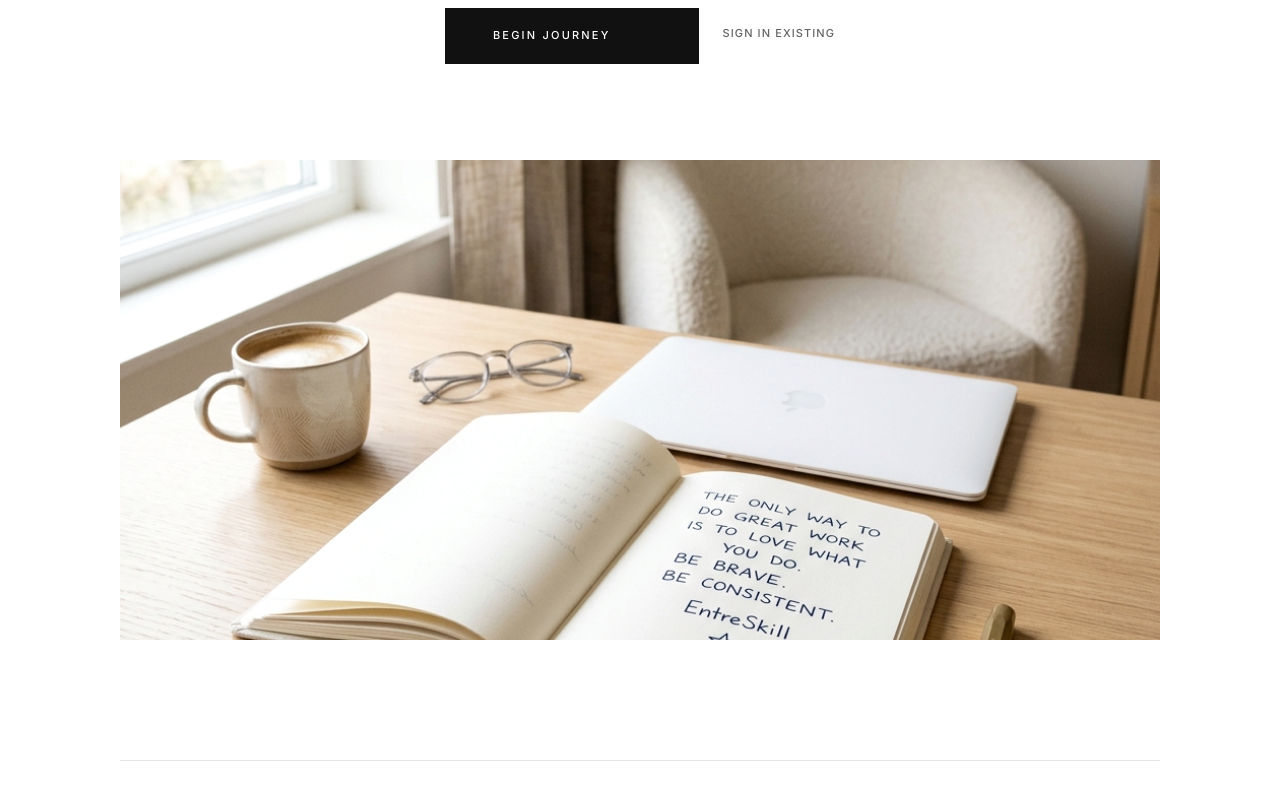
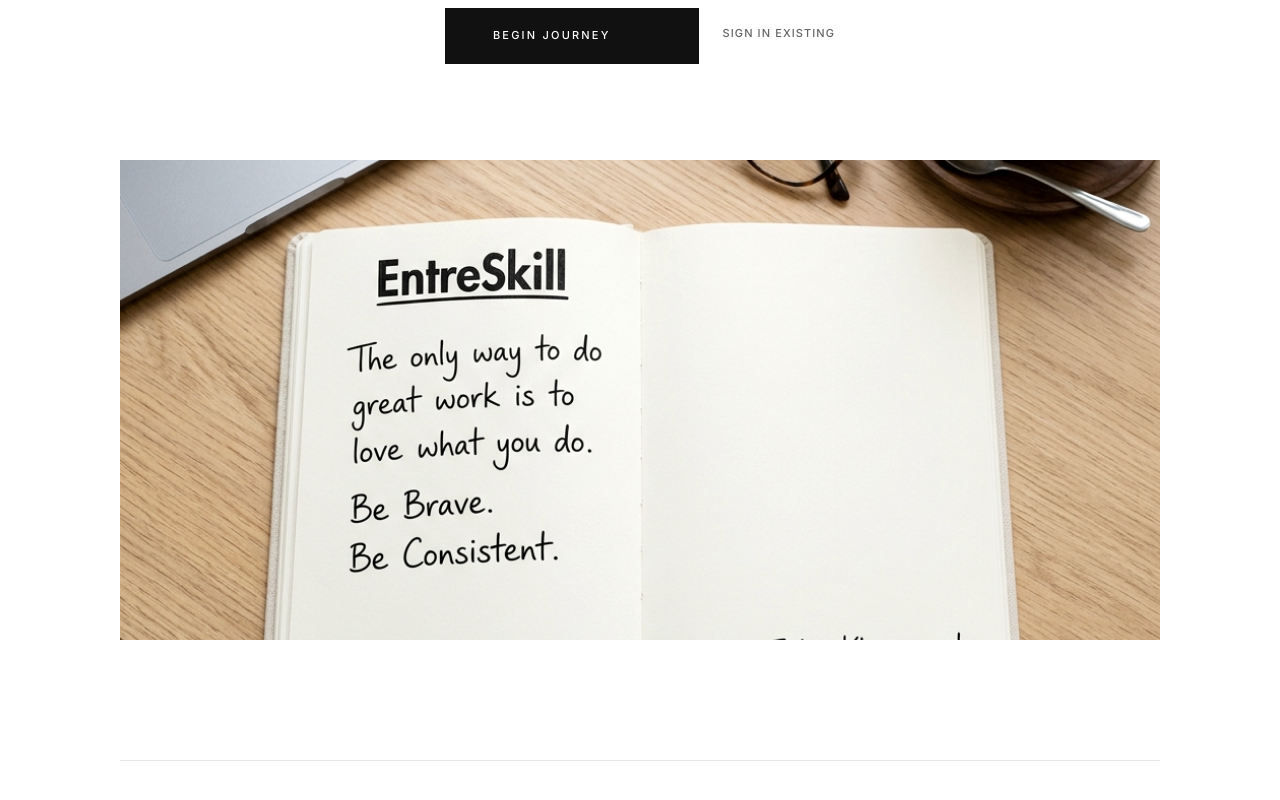
Before and after one commit to IshaKhangarot10/Entre-Skill-Hub-, a Next.js app in the folder client/: page / in a window 1280 px wide. Shown: the part 684-1484 px from the top of the page. Built offline with nearby package versions, Linux system fonts and the light colour scheme; no server answers; a web font is replaced by a local one.

Commit message:
fix: regenerate landing page hero image to include complete handwritten quote and branding in frame

```diff
--- a/client/src/app/page.js
+++ b/client/src/app/page.js
@@ -55,7 +55,7 @@ export default function HomePage() {
 
         <div className="max-w-6xl mx-auto w-full mt-24 overflow-hidden relative" style={{ height: 'min(600px, 60vh)' }}>
           <img
-            src="/images/diary_desk_hero.png"
+            src="/images/diary_desk_hero_v2.png"
             alt="Minimalist modern workspace with open diary"
             className="w-full h-full object-cover object-center grayscale-[0.1] contrast-[1.05]"
           />
```
Also changed, not shown: client/public/images/diary_desk_hero_v2.png (added).
